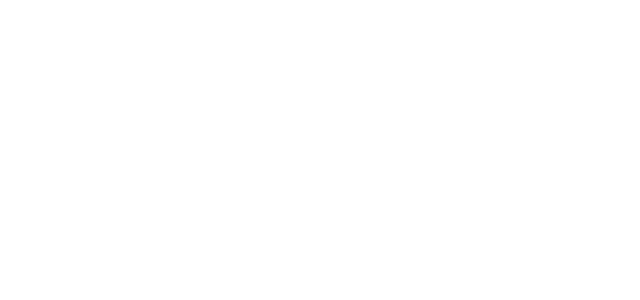
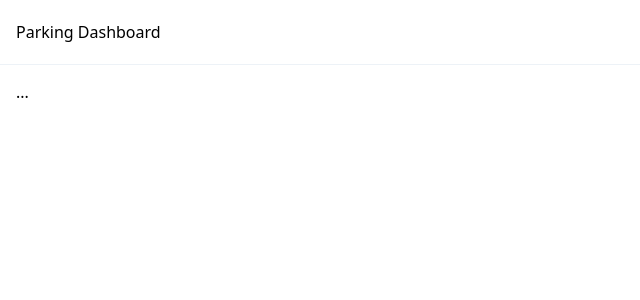
Before and after one commit to alexrohleder/parking-lot, a Next.js app: page / in a window 1280 px wide. Shown: the top 300 px of the page, without its empty margins (0-640 px from the left). Built offline with nearby package versions, Linux system fonts and the light colour scheme.

Commit message:
add initial layout

```diff
--- /dev/null
+++ b/components/Layout.tsx
@@ -0,0 +1,17 @@
+import React, { ReactNode } from "react";
+import LayoutHeader from "./LayoutHeader";
+
+type Props = {
+  children: ReactNode;
+};
+
+function Layout(props: Props) {
+  return (
+    <>
+      <LayoutHeader />
+      <main className="container m-auto p-4">{props.children}</main>
+    </>
+  );
+}
+
+export default Layout;
--- /dev/null
+++ b/components/LayoutHeader.tsx
@@ -0,0 +1,18 @@
+import React from "react";
+import Link from "next/link";
+
+function LayoutHeader() {
+  return (
+    <div className="h-16">
+      <header className="bg-white border-b border-gray-200 fixed top-0 inset-x-0 z-100">
+        <div className="container m-auto flex items-center h-16 px-4">
+          <Link href="/">
+            <a>Parking Dashboard</a>
+          </Link>
+        </div>
+      </header>
+    </div>
+  );
+}
+
+export default LayoutHeader;
--- a/pages/index.tsx
+++ b/pages/index.tsx
@@ -1,3 +1,5 @@
+import Layout from "../components/Layout";
+
 export default function Home() {
-  return <div />;
+  return <Layout>...</Layout>;
 }
```
